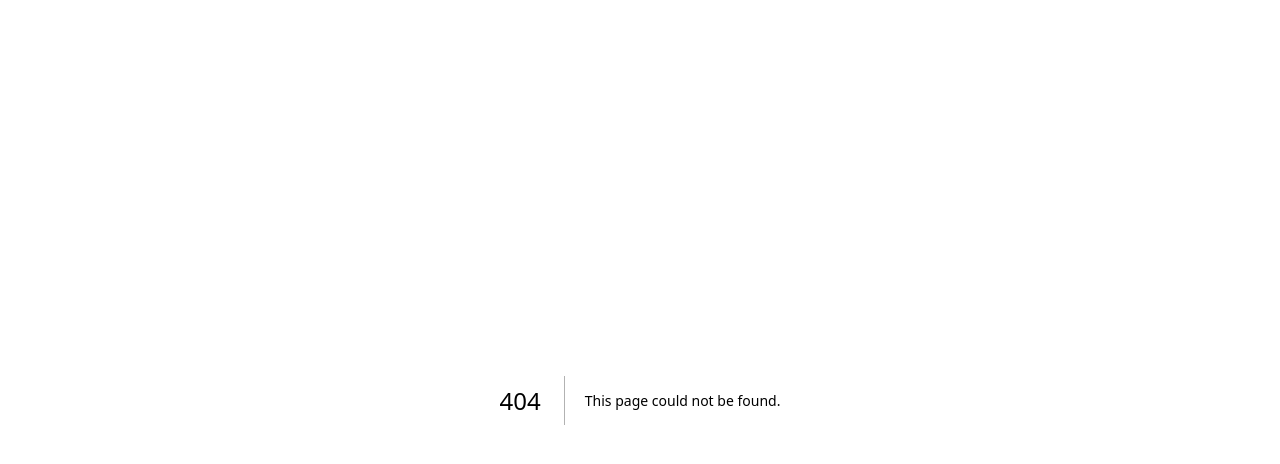
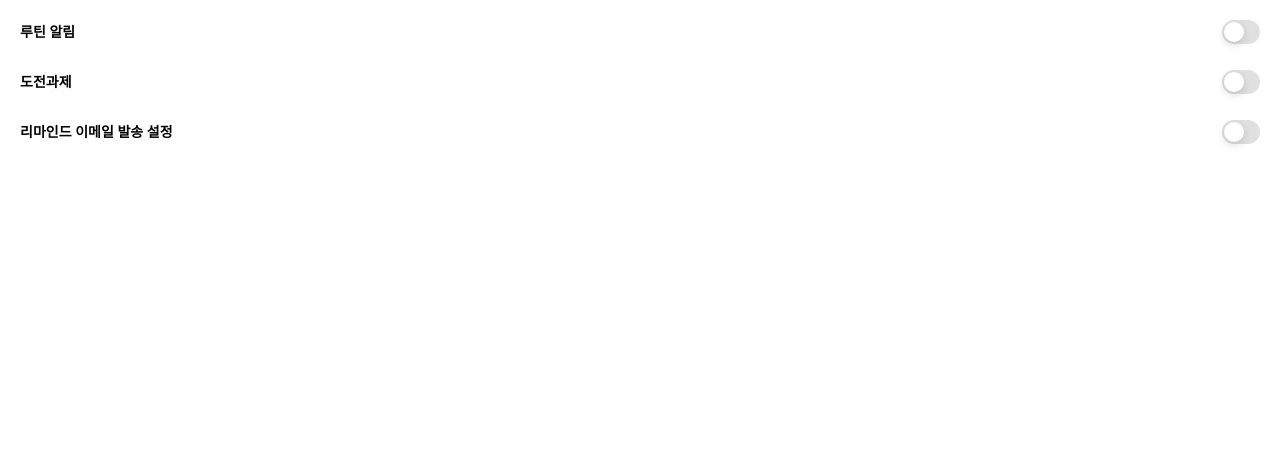
Before and after one commit to prgrms-web-devcourse-final-project/WBE4_5_GCC_FE, a Next.js app: page /profile/notification in a window 1280 px wide. Before the commit this address had no page. Shown: the top 464 px of the page. Built offline with nearby package versions, Linux system fonts and the light colour scheme.

Commit message:
💄 Style: 마이페이지 설정 리스트 라우팅 및 알림설정 페이지 퍼블리싱

```diff
--- /dev/null
+++ b/src/app/profile/change-address/page.tsx
@@ -0,0 +1,7 @@
+export default function page () {
+  return (
+    <>
+      <h1>주소 변경 페이지</h1>
+    </>
+  );
+}
--- /dev/null
+++ b/src/app/profile/change-password/page.tsx
@@ -0,0 +1,7 @@
+export default function page () {
+  return (
+    <>
+      <h1>비밀번호 변경 페이지</h1>
+    </>
+  );
+}
--- /dev/null
+++ b/src/app/profile/delete-account/page.tsx
@@ -0,0 +1,7 @@
+export default function page () {
+  return (
+    <>
+      <h1>탈퇴 페이지</h1>
+    </>
+  );
+}
--- /dev/null
+++ b/src/app/profile/edit-character/page.tsx
@@ -0,0 +1,7 @@
+export default function page () {
+  return (
+    <>
+      <h1>캐릭터 편집 페이지</h1>
+    </>
+  );
+}
--- /dev/null
+++ b/src/app/profile/notification/page.tsx
@@ -0,0 +1,35 @@
+'use client'
+
+import { useState } from "react";
+import SettingsItem from "@/app/components/common/SettingsItem";
+
+export default function page () {
+  const [routineNotification, setRoutineNotification] = useState(false);
+  const [challenge, setChallenge] = useState(false);
+  const [sendEmail, setSendEmail] = useState(false);
+
+  return (
+    <div className="flex min-h-screen flex-col p-5">
+      <SettingsItem
+        label="루틴 알림"
+        type="toggle"
+        checked={routineNotification}
+        onToggle={setRoutineNotification}
+      />
+
+      <SettingsItem
+        label="도전과제"
+        type="toggle"
+        checked={challenge}
+        onToggle={setChallenge}
+      />
+
+      <SettingsItem
+        label="리마인드 이메일 발송 설정"
+        type="toggle"
+        checked={sendEmail}
+        onToggle={setSendEmail}
+      />
+    </div>
+  );
+}
--- a/src/app/profile/page.tsx
+++ b/src/app/profile/page.tsx
@@ -1,17 +1,22 @@
 'use client'
 
+import { useState } from "react";
+import { useRouter } from "next/navigation";
 import Button from "../components/common/Button";
 import SettingsItem from "../components/common/SettingsItem";
-import { useState } from "react";
 
 export default function page () {
+  const router = useRouter();
   const [darkMode, setDarkMode] = useState(false);
   const [templateUse, setTemplateUse] = useState(false);
 
   return (
     <div className="flex min-h-screen flex-col items-center justify-center px-5">
       <div className="w-full max-w-md">
-        <Button className="h-[48px] bg-[#222222] text-sm font-medium text-white">
+        <Button
+          className="h-[48px] bg-[#222222] text-sm font-medium text-white"
+          onClick={() => router.push('/profile/edit-character')}
+        >
           캐릭터 편집하기
         </Button>
 
@@ -19,17 +24,17 @@ export default function page () {
           <SettingsItem
             label="비밀번호 변경"
             type="link"
-            onClick={() => console.log('비밀번호 변경 페이지로 이동')}
+            onClick={() => router.push('/profile/change-password')}
           />
           <SettingsItem
             label="주소 변경"
             type="link"
-            onClick={() => console.log('주소 변경 페이지로 이동')}
+            onClick={() => router.push('/profile/change-address')}
           />
           <SettingsItem
             label="알림 설정"
             type="link"
-            onClick={() => console.log('알림 설정 페이지로 이동')}
+            onClick={() => router.push('/profile/notification')}
           />
           <SettingsItem
             label="다크모드 설정"
@@ -46,7 +51,7 @@ export default function page () {
           <SettingsItem
             label="탈퇴하기"
             type="link"
-            onClick={() => console.log('탈퇴 페이지로 이동')}
+            onClick={() => router.push('/profile/delete-account')}
           />
           <SettingsItem
             label="로그아웃"
```
